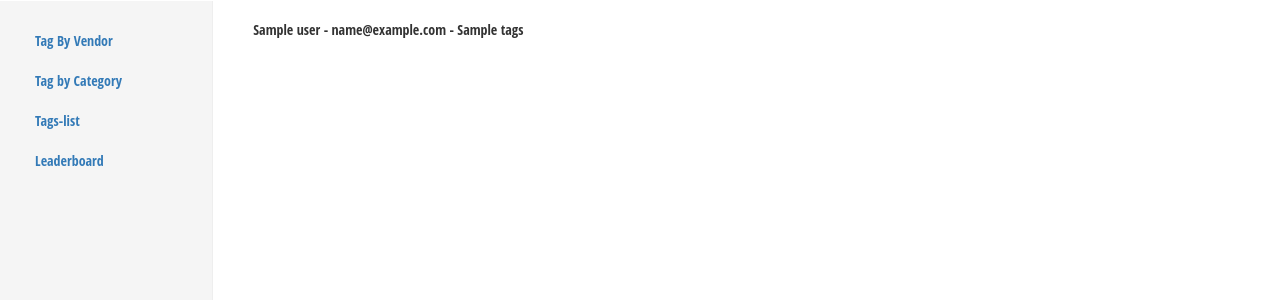
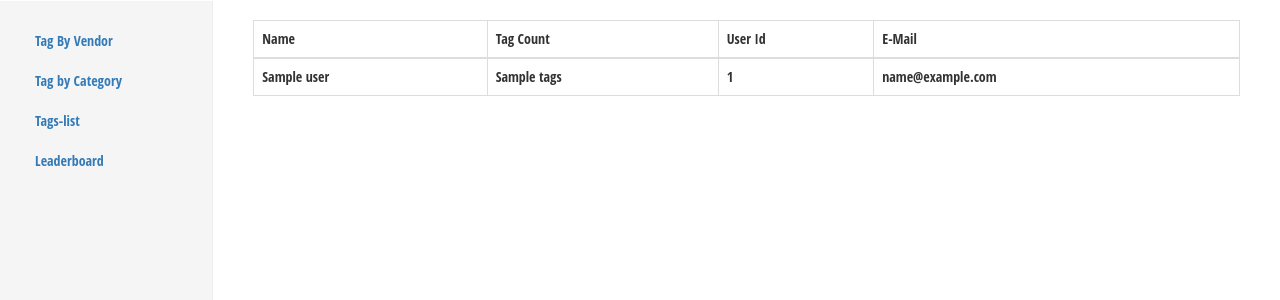
Before and after one commit to mohitt008/dg_score, a Flask app: template cataloguing_ui/templates/leaderboard.html in a window 1280 px wide. Shown: the part 50-350 px from the top of the page. Run offline with Flask 2, Linux system fonts and the light colour scheme; the template is opened without the code that fills it: most values are stand-ins (such as "Sample title", 1, 10 or a date in 2020); some libraries are stand-ins or nearby versions.

Commit message:
Improve UI of Leaderboard
Former-commit-id: 01f1068f936603080dea55380c386e2011e5069a

```diff
--- a/cataloguing_ui/app.py
+++ b/cataloguing_ui/app.py
@@ -108,7 +108,7 @@ def index():
 @bp.route('/login', methods=['POST', 'GET'])
 def login():
     '''
-    Render the simple login page having fb icon
+    Render the simple login page having signin icons
     '''
     return render_template('login.htm')
 
--- a/cataloguing_ui/templates/leaderboard.html
+++ b/cataloguing_ui/templates/leaderboard.html
@@ -1,7 +1,25 @@
 {% extends "base_tagging.html" %}
 
 {% block content %}
-        {% for user in users %}
-            {{user.name}} - {{user.email}} - {{user.tags}}<br/>
-        {% endfor %}
+
+<table class="table table-bordered table-hover">
+	<thead>
+		<tr>
+			<th>Name</th>
+			<th>Tag Count</th>
+			<th>User Id</th>
+			<th>E-Mail</th>
+		</tr>
+	</thead>
+	<tbody>
+		{% for user in users %}
+			<tr>
+				<td>{{user.name}}</td>
+				<td>{{user.tags}}</td>
+				<td>{{user.id}}</td>
+				<td>{{user.email}}</td>
+			</tr>
+		{% endfor %}
+	</tbody>
+</table>
 {% endblock %}
--- a/cataloguing_ui/users.py
+++ b/cataloguing_ui/users.py
@@ -35,4 +35,4 @@ def inc_tag_count(user_id):
 
 
 def get_users():
-    return db.users.find({},{'name':1, 'tags':1, 'email':1, '_id':0}).sort([('tags', -1)])
+    return db.users.find({},{'name':1, 'tags':1, 'email':1, 'id':1, '_id':0}).sort([('tags', -1)])
```
